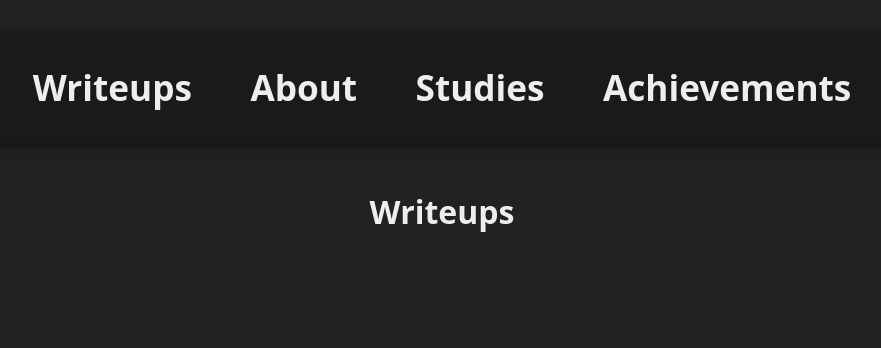
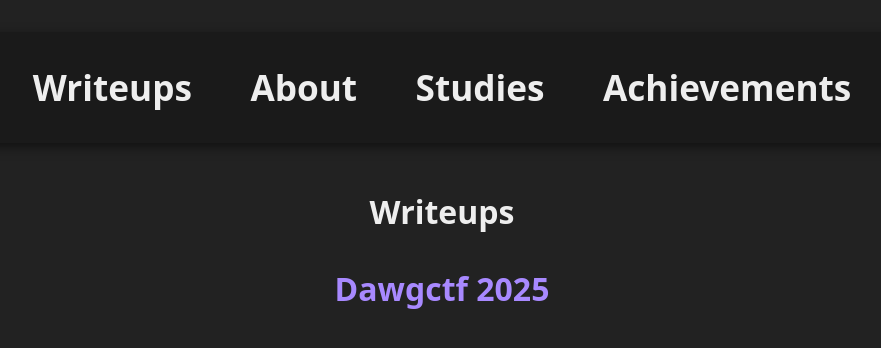
Before and after one commit to mrb3d1/mrb3d1.github.io, a Jekyll site: the page built from writeups/index.md, in a window 1280 px wide. Shown: the top 348 px of the page, without its empty margins (198-1079 px from the left). Built offline with Jekyll 4.4.1, drawn with Linux system fonts in a browser that asks for light colours.

Commit message:
Update index.md

```diff
--- a/writeups/index.md
+++ b/writeups/index.md
@@ -15,3 +15,4 @@ layout: default
 </div>
 
 <h1 style="text-align: center;">Writeups</h1>
+<a href="/dawgctf-2025/">Dawgctf 2025</a>
```
